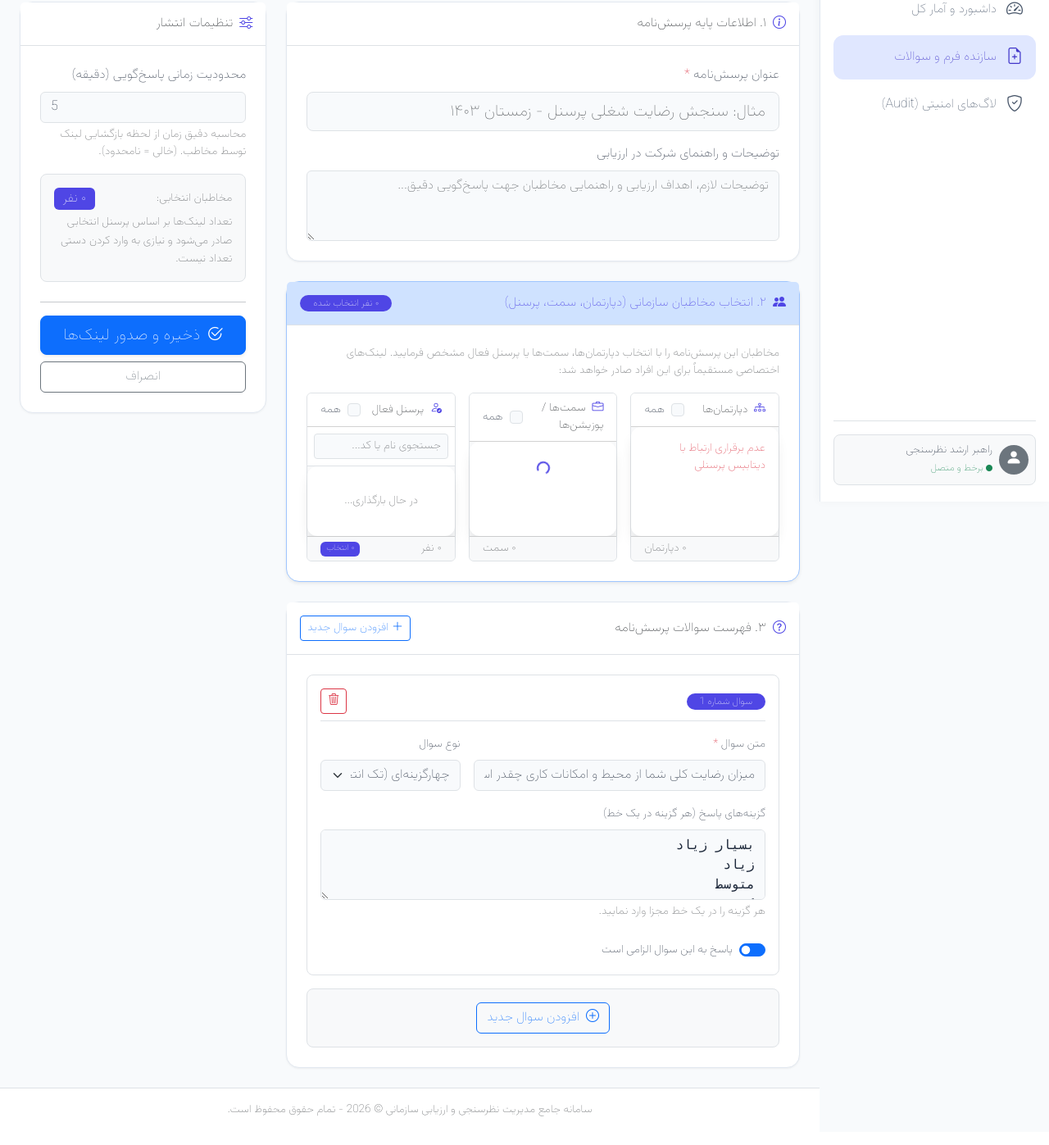
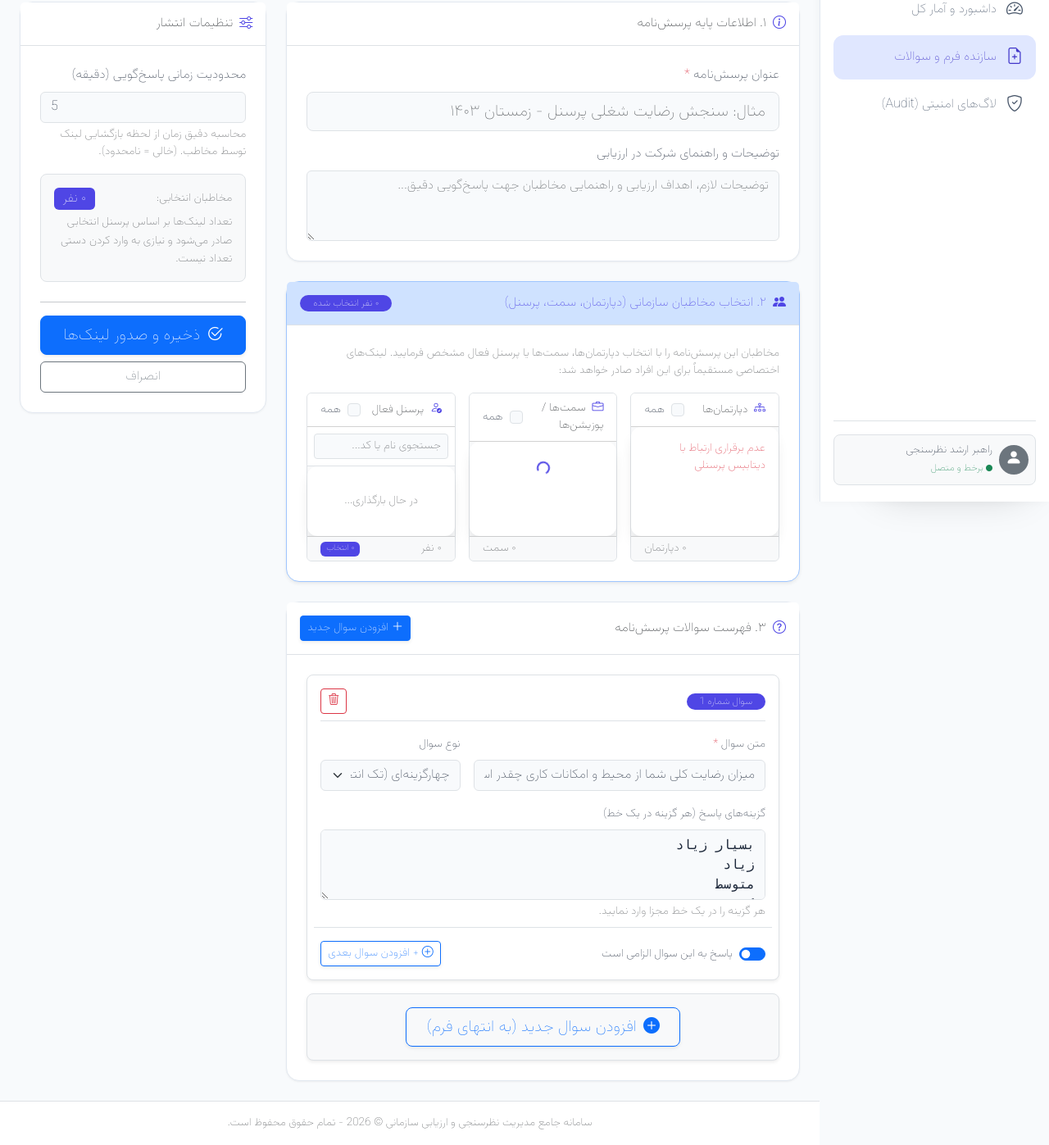
Before and after one commit to ali-keshvari/EnterpriseSurveySystem, an ASP.NET MVC app: template EnterpriseSurveySystem/Views/Admin/Create.cshtml in a window 1280 px wide. Shown: the part 188-1585 px from the top of the page at 82% size. Before the commit the page ends 1550 px from the top, so only its background shows below. Run offline with ASP.NET Core 8 and stand-ins for ASP.NET MVC 5, Linux system fonts and the light colour scheme; the template is opened without the code that fills it, so the values that code supplies are empty; the project's own start-up code is not run, and a stand-in starts its controllers and pages; database files in the repository are not loaded; some libraries are stand-ins or nearby versions.

Commit message:
Enhance questionnaire builder UX: add auto-scroll & focus on new questions, inline add-next-question button on each card, and persistent floating add button

```diff
--- a/EnterpriseSurveySystem/Views/Admin/Create.cshtml
+++ b/EnterpriseSurveySystem/Views/Admin/Create.cshtml
@@ -142,7 +142,7 @@
                             <i class="bi bi-question-circle text-primary"></i>
                             <span>۳. فهرست سوالات پرسش‌نامه</span>
                         </h6>
-                        <button type="button" class="btn btn-sm btn-outline-primary d-flex align-items-center gap-1" id="btnAddQuestion">
+                        <button type="button" class="btn btn-sm btn-primary d-flex align-items-center gap-1 shadow-sm" id="btnAddQuestion">
                             <i class="bi bi-plus-lg"></i>
                             <span>افزودن سوال جدید</span>
                         </button>
@@ -152,10 +152,10 @@
                             <!-- Dynamic questions will be rendered here -->
                         </div>
 
-                        <div class="text-center py-3 border rounded-3 bg-light mt-3">
-                            <button type="button" class="btn btn-outline-primary d-inline-flex align-items-center gap-2" id="btnAddQuestionBottom">
-                                <i class="bi bi-plus-circle"></i>
-                                <span>افزودن سوال جدید</span>
+                        <div class="text-center py-3 border rounded-3 bg-light mt-3 shadow-sm">
+                            <button type="button" class="btn btn-outline-primary btn-lg d-inline-flex align-items-center gap-2 px-4 shadow-sm" id="btnAddQuestionBottom">
+                                <i class="bi bi-plus-circle-fill fs-5"></i>
+                                <span>افزودن سوال جدید (به انتهای فرم)</span>
                             </button>
                         </div>
                     </div>
@@ -207,6 +207,14 @@
             </div>
         </div>
     }
+
+    <!-- Floating Quick-Add Button (Always visible on screen without scrolling) -->
+    <div class="position-fixed bottom-0 start-0 m-4 z-3" style="z-index: 1050;">
+        <button type="button" class="btn btn-primary btn-lg rounded-pill shadow-lg d-flex align-items-center gap-2 px-3 py-2.5 border border-2 border-white" id="btnFloatingAddQuestion" title="افزودن سریع سوال جدید بدون نیاز به اسکرول">
+            <i class="bi bi-plus-circle-fill fs-5"></i>
+            <span class="fw-bold small">افزودن سوال جدید</span>
+        </button>
+    </div>
 </div>
 
 @section scripts {
@@ -225,17 +233,18 @@
         { value: "Tashrihi", text: "تشریحی / متنی (پاسخ باز)" }
     ];
 
-    function addQuestion(text, type, options, isRequired) {
+    function addQuestion(text, type, options, isRequired, shouldScroll) {
         text = text || "";
         type = type || "Testy";
         options = options || "عالی\nخوب\nمتوسط\nضعیف";
         isRequired = isRequired !== undefined ? isRequired : true;
+        shouldScroll = shouldScroll !== undefined ? shouldScroll : false;
 
         var currentIdx = questionIndex++;
         var showOptions = (type !== "Tashrihi" && type !== "Boolean");
 
         var html = `
-        <div class="card border rounded-3 p-3 mb-3 bg-white question-item" data-index="${currentIdx}">
+        <div class="card border rounded-3 p-3 mb-3 bg-white question-item shadow-sm" data-index="${currentIdx}">
             <div class="d-flex align-items-center justify-content-between mb-3 pb-2 border-bottom">
                 <span class="badge bg-primary rounded-pill px-3 py-1">سوال شماره ${currentIdx + 1}</span>
                 <button type="button" class="btn btn-sm btn-outline-danger btn-remove-question" title="حذف این سوال">
@@ -246,7 +255,7 @@
             <div class="row g-3">
                 <div class="col-12 col-md-8">
                     <label class="form-label fw-bold small">متن سوال <span class="text-danger">*</span></label>
-                    <input type="text" name="Questions[${currentIdx}].QuestionText" value="${escapeHtml(text)}" class="form-control" placeholder="متن سوال را وارد نمایید..." required />
+                    <input type="text" name="Questions[${currentIdx}].QuestionText" value="${escapeHtml(text)}" class="form-control question-text-input" placeholder="متن سوال را وارد نمایید..." required />
                 </div>
                 <div class="col-12 col-md-4">
                     <label class="form-label fw-bold small">نوع سوال</label>
@@ -261,18 +270,32 @@
                     <div class="form-text small text-muted">هر گزینه را در یک خط مجزا وارد نمایید.</div>
                 </div>
 
-                <div class="col-12 d-flex align-items-center justify-content-between pt-2">
-                    <div class="form-check form-switch">
+                <div class="col-12 d-flex align-items-center justify-content-between pt-3 border-top mt-2">
+                    <div class="form-check form-switch m-0">
                         <input class="form-check-input" type="checkbox" name="Questions[${currentIdx}].IsRequired" value="true" ${isRequired ? 'checked' : ''} id="req_${currentIdx}">
                         <input type="hidden" name="Questions[${currentIdx}].IsRequired" value="false" />
                         <label class="form-check-label small fw-bold" for="req_${currentIdx}">پاسخ به این سوال الزامی است</label>
                     </div>
+                    <button type="button" class="btn btn-sm btn-outline-primary btn-add-next-question d-flex align-items-center gap-1 shadow-sm" title="افزودن سوال جدید بلافاصله بعد از این سوال">
+                        <i class="bi bi-plus-circle"></i>
+                        <span>+ افزودن سوال بعدی</span>
+                    </button>
                 </div>
             </div>
         </div>`;
 
-        $('#questionsContainer').append(html);
+        var newCard = $(html);
+        $('#questionsContainer').append(newCard);
         updateQuestionNumbers();
+
+        if (shouldScroll) {
+            $('html, body').animate({
+                scrollTop: newCard.offset().top - 90
+            }, 300);
+            setTimeout(function() {
+                newCard.find('.question-text-input').focus();
+            }, 350);
+        }
     }
 
     function escapeHtml(str) {
@@ -446,8 +469,12 @@
         loadDepartments();
         loadPositions();
 
-        $('#btnAddQuestion, #btnAddQuestionBottom').on('click', function() {
-            addQuestion();
+        $('#btnAddQuestion, #btnAddQuestionBottom, #btnFloatingAddQuestion').on('click', function() {
+            addQuestion('', 'Testy', 'عالی\nخوب\nمتوسط\nضعیف', true, true);
+        });
+
+        $(document).on('click', '.btn-add-next-question', function() {
+            addQuestion('', 'Testy', 'عالی\nخوب\nمتوسط\nضعیف', true, true);
         });
 
         $(document).on('click', '.btn-remove-question', function() {
```
Also changed, not shown: 2 other files.
